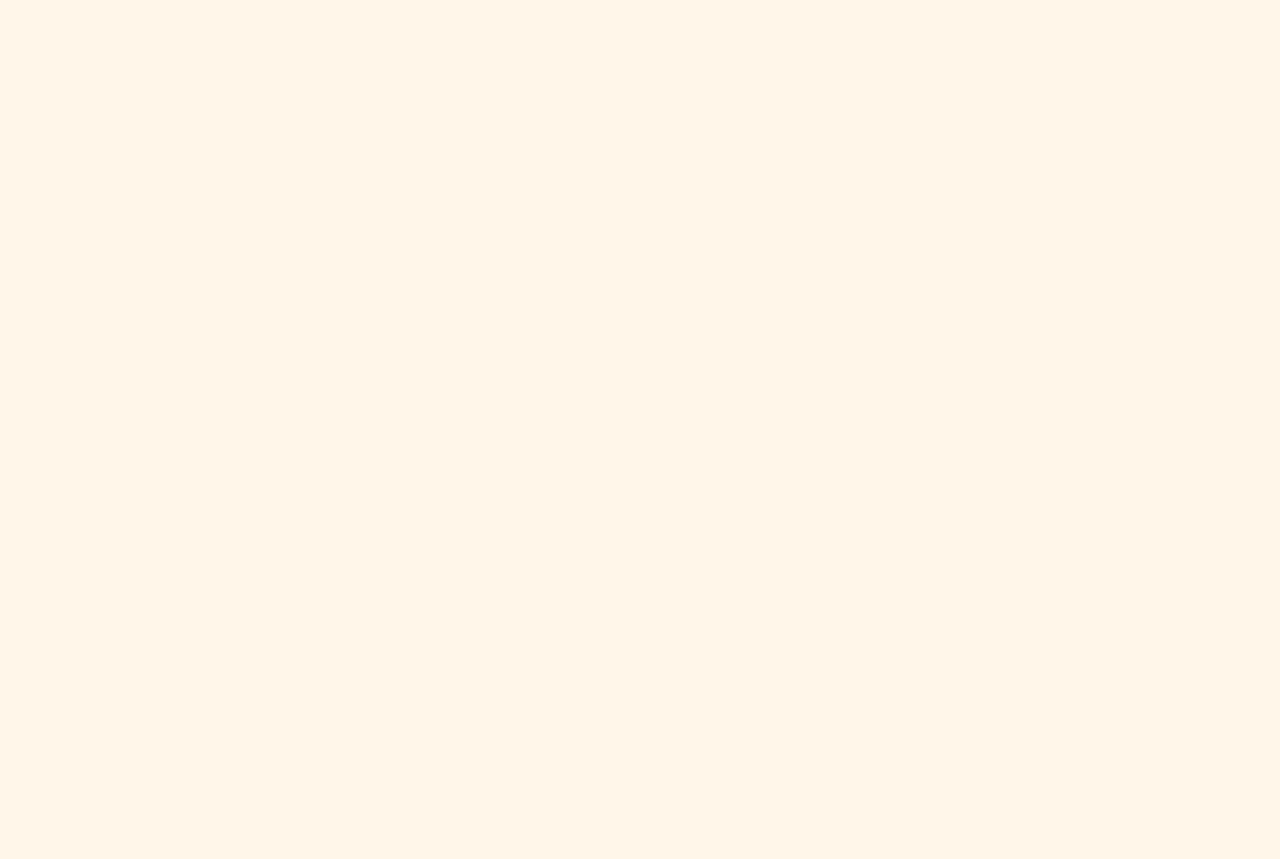
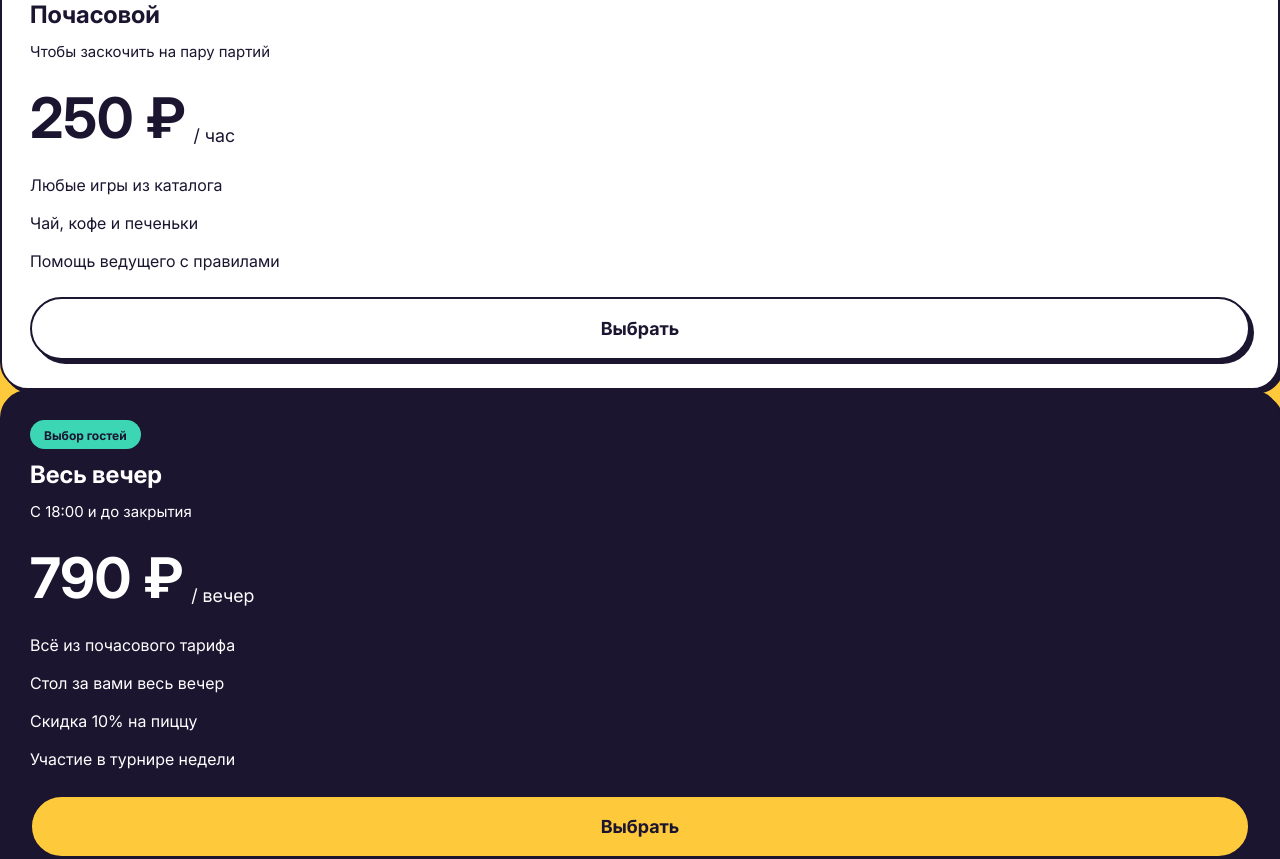
Before and after one commit to st14cy/kubik, a Next.js app: page / in a window 1280 px wide. Shown: the part 3126-3985 px from the top of the page. Before the commit the page ends 3097 px from the top, so only its background shows below. Built offline with nearby package versions, Linux system fonts and the light colour scheme.

Commit message:
Добавила тарифы

```diff
--- a/app/page.tsx
+++ b/app/page.tsx
@@ -10,7 +10,6 @@ export default function Home() {
     <div>
       <Header/>
         <Main/>
-
     </div>
   );
 }
--- a/components/layout/Main.tsx
+++ b/components/layout/Main.tsx
@@ -6,6 +6,7 @@ import RadioButton from "@/components/ui/RadioButton";
 import WorkItem from "@/components/ui/WorkItem";
 import HitsItem from "@/components/ui/HitsItem";
 import AppLink from "../ui/AppLink";
+import RateItem from "@/components/ui/RateItem";
 
 const Main = () => {
     const workItems = [
@@ -75,6 +76,60 @@ const Main = () => {
             iconUrl:"/icons/cat.svg"
         }
     ]
+
+    const rateItems = [
+        {
+            isBlackThemes: false,
+            isBadge: false,
+            badgeText: "",
+            title: "Почасовой",
+            description: "Чтобы заскочить на пару партий",
+            price: "250 ₽",
+            isTransitionPrice: true,
+            transitionDescription: "час",
+            descriptionPoints: [
+                "Любые игры из каталога",
+                "Чай, кофе и печеньки",
+                "Помощь ведущего с правилами",
+            ],
+            contentButton: "Выбрать",
+        },
+        {
+            isBlackThemes: true,
+            isBadge: true,
+            badgeText: "Выбор гостей",
+            title: "Весь вечер",
+            description: "С 18:00 и до закрытия",
+            price: "790 ₽",
+            isTransitionPrice: true,
+            transitionDescription: "вечер",
+            descriptionPoints: [
+                "Всё из почасового тарифа",
+                "Стол за вами весь вечер",
+                "Скидка 10% на пиццу",
+                "Участие в турнире недели",
+            ],
+            contentButton: "Выбрать",
+        },
+        {
+            isBlackThemes: false,
+            isBadge: false,
+            badgeText: "",
+            title: "Праздник",
+            description: "День рождения или тимбилдинг",
+            price: "от 9 900 ₽",
+            isTransitionPrice: false,
+            transitionDescription: "",
+            descriptionPoints: [
+                "Отдельный зал до 20 гостей",
+                "Личный ведущий на 3 часа",
+                "Сценарий и подбор игр",
+                "Можно со своим тортом",
+            ],
+            contentButton: "Обсудить",
+        },
+    ];
+
     return (
         <main>
             <section className='flex flex-col justify-center mx-5 lg:grid lg:grid-cols-2'>
@@ -187,7 +242,7 @@ const Main = () => {
                     ))}
                 </ul>
 
-                <AppLink href={""} className="bg-white" variant="button">Посмотреть еще игры</AppLink>
+                <AppLink href={""} className="bg-white" variant="button">Показать еще игры</AppLink>
             </section>
 
             <section className="  bg-sun">
@@ -196,6 +251,19 @@ const Main = () => {
                     <Typography variant="title">Платите за время,  а не за чай</Typography>
                     <Typography variant="description">Цены указаны за одного гостя. Дети до 7 лет — бесплатно.</Typography>
                 </div>
+                <ul>
+                    {rateItems.map((item,index) => (
+                        <RateItem isBlackThemes={item.isBlackThemes}
+                                  isBadge={item.isBadge}
+                                  title={item.title}
+                                  description={item.description}
+                                  price={item.price}
+                                  isTransitionPrice={item.isTransitionPrice}
+                                  transitionDescription={item.transitionDescription}
+                                  descriptionPoints={item.descriptionPoints}
+                                  contentButton={item.contentButton}></RateItem>
+                    ))}
+                </ul>
             </section>
         </main>
     );
--- /dev/null
+++ b/components/ui/RateItem.tsx
@@ -0,0 +1,60 @@
+import React from 'react';
+import Typography from "@/components/ui/Typography";
+import Button from "@/components/ui/Button";
+
+
+interface RateItemProps {
+    isBlackThemes:boolean,
+    isBadge:boolean,
+    badgeText:string,
+    title:string,
+    description:string,
+    price: string;
+    isTransitionPrice:boolean,
+    transitionDescription:string,
+    descriptionPoints:[],
+    contentButton:string,
+}
+
+// @ts-ignore
+const RateItem = ({
+    isBlackThemes=false,
+                      isBadge=false,
+                      badgeText="Выбор гостей",
+                      title,
+                      description,
+                      price,
+                      isTransitionPrice,
+                      transitionDescription,
+                      descriptionPoints,
+                      contentButton}) => {
+    return (
+            <li className={`flex flex-col overflow-hidden rounded-lg border-2 p-7  gap-6 ${isBlackThemes ? 'bg-ink' : 'bg-white' } shadow-hard-sm`}>
+                <div className={`flex flex-col gap-3 ${isBlackThemes ? 'text-white' : 'text-ink'}`}>
+                    <div className={`border-ink text-ink  bg-mint rounded-lg  px-[14px]  ${isBadge ? 'visible' : 'hidden'} mr-auto`}>
+                        <span className={`text-[12px] font-bold `}>{badgeText}</span>
+                    </div>
+
+                    <h3 className="text-[20px] leading-[24px] lg:text-[24px] lg:leading-[28px] text-lnk2 font-bold">{title}</h3>
+                    <p className="text-[15px] leading-[22px] text-lnk2">{description}</p>
+                </div>
+
+                <div className={`flex flex-row gap-2  ${isBlackThemes ? 'text-white' : 'text-ink'}`}>
+                    <span className="text-[44px] leading-[50px] lg:text-[56px] lg:leading-[62px] text-lnk font-bold">{price}</span>
+                    <span className={`text-[18px]  text-lnk mt-auto ${isTransitionPrice ? 'visible' : 'hidden'}`}>/ {transitionDescription}</span>
+                </div>
+
+                <ul className="flex flex-col gap-3.5">
+                    {descriptionPoints.map((point, index) => (
+                        <li key={index} className={`text-[16px] leading-[24px]   ${isBlackThemes? "text-white" : "text-ink" }`}>{point}</li>
+                    ))}
+                </ul>
+
+                <Button
+                    variant={isBlackThemes ? "accent":  "secondary" }
+                    className="mt-auto">{contentButton}</Button>
+            </li>
+    );
+};
+
+export default RateItem;
--- a/components/ui/Typography.tsx
+++ b/components/ui/Typography.tsx
@@ -8,7 +8,7 @@ const variants: Record<Variant, string>=
         heroTitle:"text-[44px] leading-[52px] lg:text-[84px] lg:leading-[96px] font-bold",
         title:"text-[32px] leading-[36px] lg:text-[56px] lg:leading-[62px] font-bold",
         description:"text-[18px] leading-[26px] lg:text-[22px] lg:leading-[32px] text-lnk2",
-        badge:" bg-white border-2 border-ink rounded-lg py-1.5 px-3 text-[12px] lg:py-2 lg:px-4 lg:text-[14px] inline-flex self-start  color-ink font-bold  uppercase"
+        badge:" bg-white border-2 border-ink rounded-lg py-1.5 px-3 text-[12px] lg:py-2 lg:px-4 lg:text-[14px] inline-flex self-start  color-ink font-bold uppercase"
     };
 
 interface TypographyProps {
```
